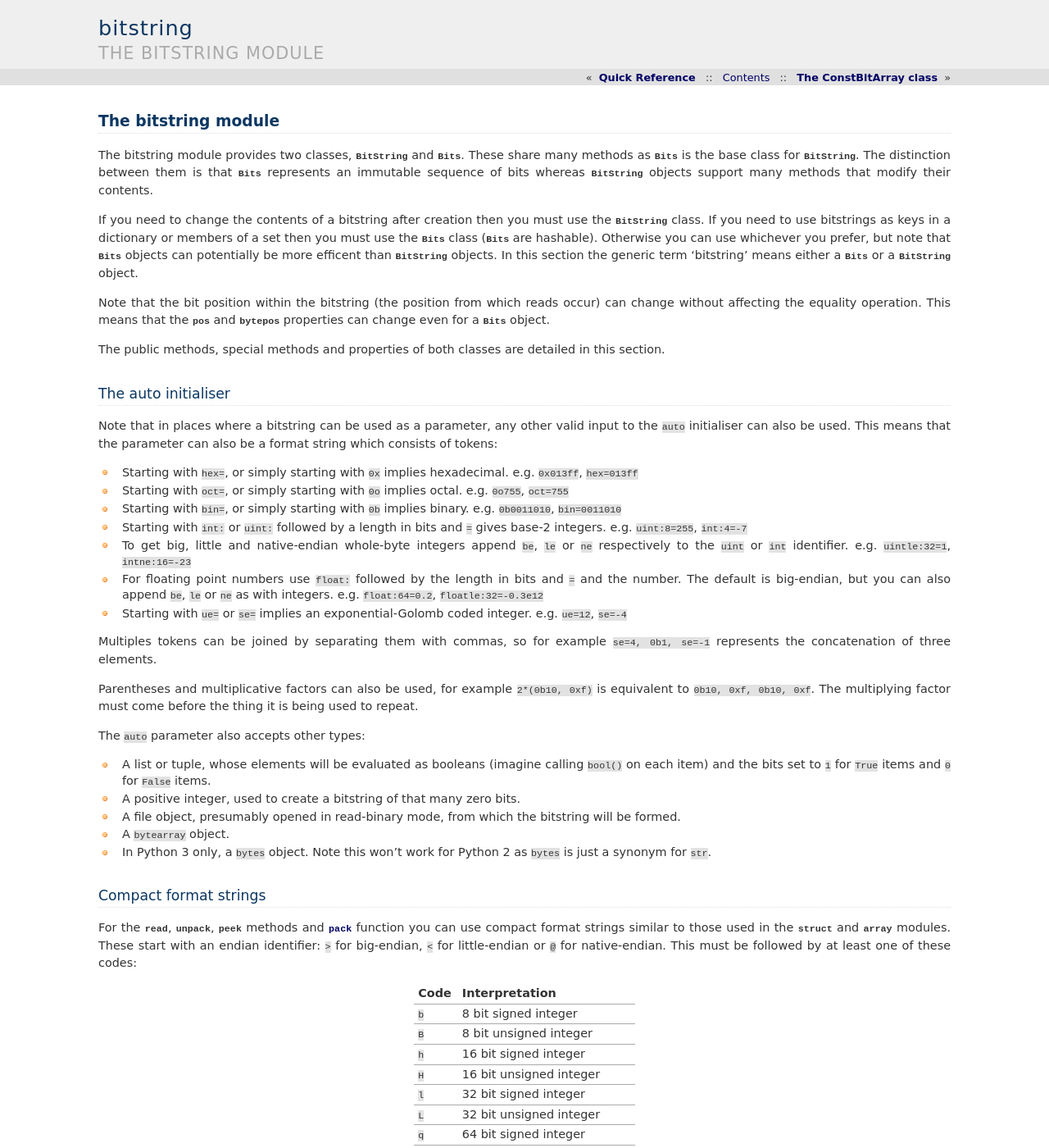
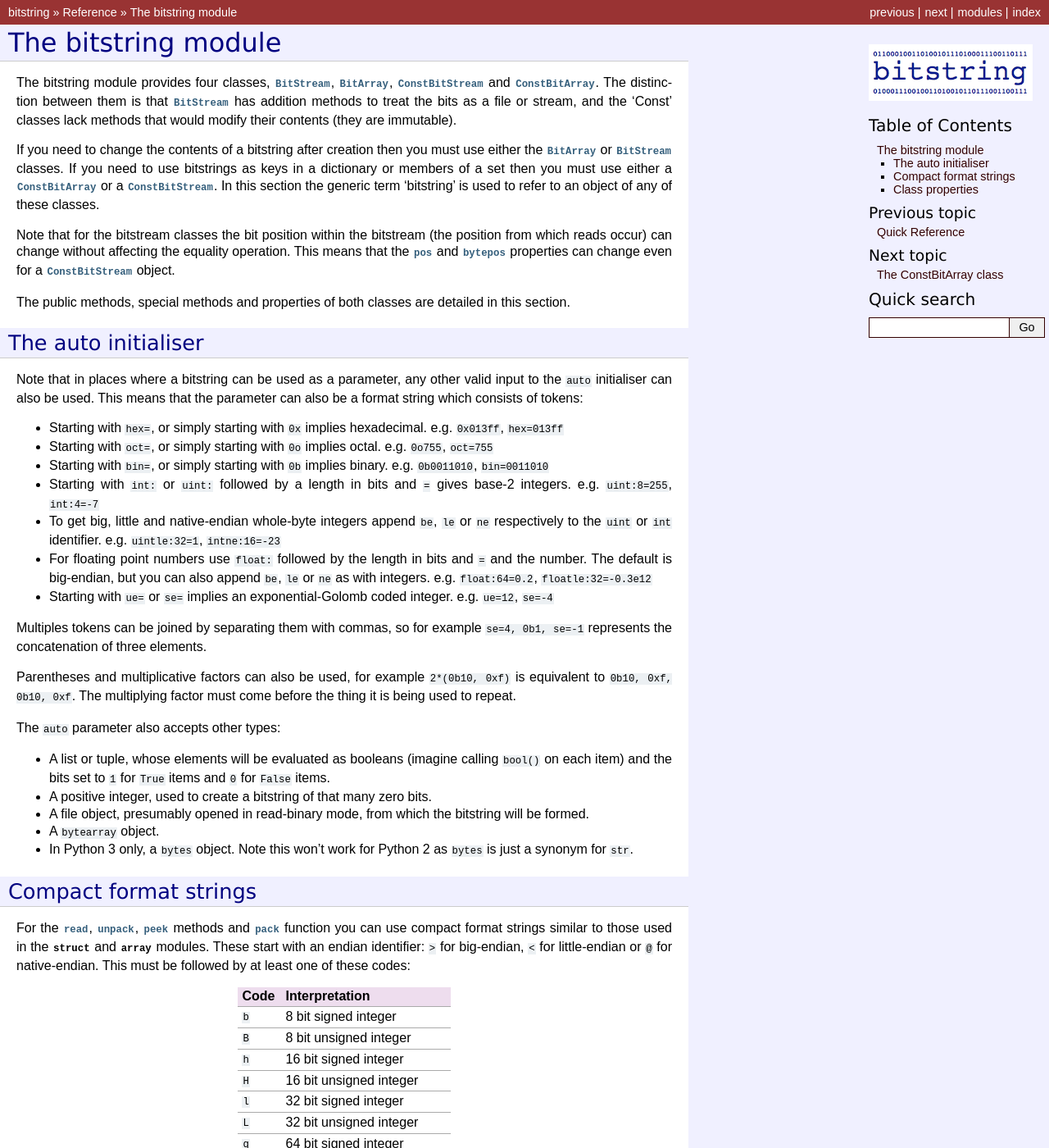
Before and after one commit to scott-griffiths/bitstring, a Sphinx documentation site: the page built from trunk/doc/bitstring_classes.rst, in a window 1280 px wide and 1400 px high. Shown: the whole window at 82% size. Built offline with Sphinx 7.4.7, drawn with Linux system fonts in a browser that asks for light colours; some of the changed text lies outside the part shown.

Commit message:
Misc document updates.

```diff
--- a/trunk/doc/bitarray.rst
+++ b/trunk/doc/bitarray.rst
@@ -82,7 +82,7 @@ The BitArray class
 
         Replaces the contents of the current :class:`BitArray` with *bs* at *pos*.
 
-        The default for *pos* is the current position. ::
+        TODO: The default for *pos* is the current position. ::
 
             >>> s = BitArray(length=10)
             >>> s.overwrite('0b111', 3)
--- a/trunk/doc/bitstring_classes.rst
+++ b/trunk/doc/bitstring_classes.rst
@@ -5,11 +5,11 @@
 The bitstring module
 --------------------
 
-The bitstring module provides two classes, :class:`BitString` and :class:`Bits`. These share many methods as :class:`Bits` is the base class for :class:`BitString`. The distinction between them is that :class:`Bits` represents an immutable sequence of bits whereas :class:`BitString` objects support many methods that modify their contents.
+The bitstring module provides four classes, :class:`BitStream`, :class:`BitArray`, :class:`ConstBitStream` and :class:`ConstBitArray`. The distinction between them is that :class:`BitStream` has addition methods to treat the bits as a file or stream, and the 'Const' classes lack methods that would modify their contents (they are immutable).
 
-If you need to change the contents of a bitstring after creation then you must use the :class:`BitString` class. If you need to use bitstrings as keys in a dictionary or members of a set then you must use the :class:`Bits` class (:class:`Bits` are hashable). Otherwise you can use whichever you prefer, but note that :class:`Bits` objects can potentially be more efficent than :class:`BitString` objects. In this section the generic term 'bitstring' means either a :class:`Bits` or a :class:`BitString` object.
+If you need to change the contents of a bitstring after creation then you must use either the :class:`BitArray` or :class:`BitStream` classes. If you need to use bitstrings as keys in a dictionary or members of a set then you must use either a :class:`ConstBitArray` or a :class:`ConstBitStream`. In this section the generic term 'bitstring' is used to refer to an object of any of these classes.
 
-Note that the bit position within the bitstring (the position from which reads occur) can change without affecting the equality operation. This means that the :attr:`~Bits.pos` and :attr:`~Bits.bytepos` properties can change even for a :class:`Bits` object.
+Note that for the bitstream classes the bit position within the bitstream (the position from which reads occur) can change without affecting the equality operation. This means that the :attr:`~ConstBitStream.pos` and :attr:`~ConstBitStream.bytepos` properties can change even for a :class:`ConstBitStream` object.
 
 The public methods, special methods and properties of both classes are detailed in this section.
 
@@ -51,7 +51,7 @@ The ``auto`` parameter also accepts other types:
 Compact format strings
 ^^^^^^^^^^^^^^^^^^^^^^
 
-For the :meth:`~Bits.read`, :meth:`~Bits.unpack`, :meth:`~Bits.peek` methods and :func:`pack` function you can use compact format strings similar to those used in the :mod:`struct` and :mod:`array` modules. These start with an endian identifier: ``>`` for big-endian, ``<`` for little-endian or ``@`` for native-endian. This must be followed by at least one of these codes:
+For the :meth:`~ConstBitStream.read`, :meth:`~ConstBitArray.unpack`, :meth:`~ConstBitStream.peek` methods and :func:`pack` function you can use compact format strings similar to those used in the :mod:`struct` and :mod:`array` modules. These start with an endian identifier: ``>`` for big-endian, ``<`` for little-endian or ``@`` for native-endian. This must be followed by at least one of these codes:
 
 +------+------------------------------------+
 |Code  |      Interpretation                |
@@ -83,4 +83,4 @@ For more detail see :ref:`compact_format`.
 Class properties
 ^^^^^^^^^^^^^^^^
 
-Bitstrings use a wide range of properties for getting and setting different interpretations on the binary data, as well as accessing bit lengths and positions. For the mutable :class:`BitString` objects the properties are all read and write (with the exception of the :attr:`~Bits.length`), whereas for immutable :class:`Bits` objects the only write enabled properties are for the position in the bitstring (:attr:`~Bits.pos`/:attr:`~Bits.bitpos` and :attr:`~Bits.bytepos`).
+Bitstrings use a wide range of properties for getting and setting different interpretations on the binary data, as well as accessing bit lengths and positions. For the mutable :class:`BitStream` and :class:`BitArray` objects the properties are all read and write (with the exception of the :attr:`~Bits.length`), whereas for immutable objects the only write enabled properties are for the position in the bitstream (:attr:`~ConstBitStream.pos`/:attr:`~ConstBitStream.bitpos` and :attr:`~ConstBitStream.bytepos`).
--- a/trunk/doc/conf.py
+++ b/trunk/doc/conf.py
@@ -38,16 +38,16 @@ master_doc = 'index'
 
 # General information about the project.
 project = u'bitstring'
-copyright = u'2010, Scott Griffiths'
+copyright = u'2011, Scott Griffiths'
 
 # The version info for the project you're documenting, acts as replacement for
 # |version| and |release|, also used in various other places throughout the
 # built documents.
 #
 # The short X.Y version.
-version = '2.0'
+version = '2.1'
 # The full version, including alpha/beta/rc tags.
-release = '2.0.2'
+release = '2.1.0'
 
 # The language for content autogenerated by Sphinx. Refer to documentation
 # for a list of supported languages.
@@ -91,32 +91,32 @@ pygments_style = 'sphinx'
 
 # The theme to use for HTML and HTML Help pages.  Major themes that come with
 # Sphinx are currently 'default' and 'sphinxdoc'.
-html_theme = 'haiku'
+html_theme = 'default'
 
 # Theme options are theme-specific and customize the look and feel of a theme
 # further.  For a list of options available for each theme, see the
 # documentation.
 main_colour = "#ffbbbb"
 html_theme_options = {
-    "full_logo": "false",
-    "linkcolor": "#000066",
-    "visitedlinkcolor": "#444499",
-    "hoverlinkcolor": "#cc0000",
+#    "full_logo": "false",
+#    "linkcolor": "#000066",
+#    "visitedlinkcolor": "#444499",
+#    "hoverlinkcolor": "#cc0000",
+#}
+"rightsidebar": "true",
+"stickysidebar": "true",
+##"bodyfont": "'Lucida Grande', 'Lucida Sans Unicode', 'Geneva', 'Verdana', 'sans-serif'",
+"headfont": "'Lucida Grande', 'Lucida Sans Unicode', 'Geneva', 'Verdana', 'sans-serif'",
+"sidebarbgcolor": "#f0f0ff",
+"footerbgcolor": "#771111",
+"relbarbgcolor": "#993333",
+"sidebartextcolor": "#000000",
+"sidebarlinkcolor": "#330000",
+"codebgcolor": "#fffff0",
+"headtextcolor": "#000080",
+"headbgcolor": "#f0f0ff",
+"bgcolor": "#ffffff",
 }
-#"rightsidebar": "true",
-#"stickysidebar": "true",
-##"bodyfont": "'Lucida Grande', 'Lucida Sans Unicode', 'Geneva', 'Verdana', 'sans-serif'",
-#"headfont": "'Lucida Grande', 'Lucida Sans Unicode', 'Geneva', 'Verdana', 'sans-serif'",
-#"sidebarbgcolor": "#f0f0ff",
-#"footerbgcolor": "#771111",
-#"relbarbgcolor": "#993333",
-#"sidebartextcolor": "#000000",
-#"sidebarlinkcolor": "#330000",
-#"codebgcolor": "#fffff0",
-#"headtextcolor": "#000080",
-#"headbgcolor": "#f0f0ff",
-#"bgcolor": "#ffffff",
-#}
 
 # Add any paths that contain custom themes here, relative to this directory.
 #html_theme_path = []
@@ -130,7 +130,7 @@ html_short_title = 'bitstring'
 
 # The name of an image file (relative to this directory) to place at the top
 # of the sidebar.
-html_logo = 'rope.jpg' #'bitstring_logo_small.png'
+html_logo = 'bitstring_logo_small.png'
 
 # The name of an image file (within the static path) to use as favicon of the
 # docs.  This file should be a Windows icon file (.ico) being 16x16 or 32x32
@@ -181,6 +181,13 @@ html_show_sourcelink = False
 htmlhelp_basename = 'bitstringdoc'
 
 html_show_sphinx = False
+
+html_show_copyright = False
+
+# Epub stuff
+
+epub_author = 'Scott Griffiths'
+epub_publisher = 'Broken Symmetry Publishing'
 
 # -- Options for LaTeX output --------------------------------------------------
 
--- a/trunk/doc/constbitarray.rst
+++ b/trunk/doc/constbitarray.rst
@@ -378,7 +378,7 @@ The ConstBitArray class
         Returns ``True`` if *bs* can be found in the bitstring, otherwise returns ``False``.
 
         Similar to using :meth:`ConstBitArray.find`, except that you are only told if it is found, and not where it was found. ::
-
+v
             >>> '0b11' in ConstBitArray('0x06')
             True
             >>> '0b111' in ConstBitArray('0x06')
```
Also changed, not shown: other parts of trunk/doc/bitarray.rst (+1 -1 lines).
